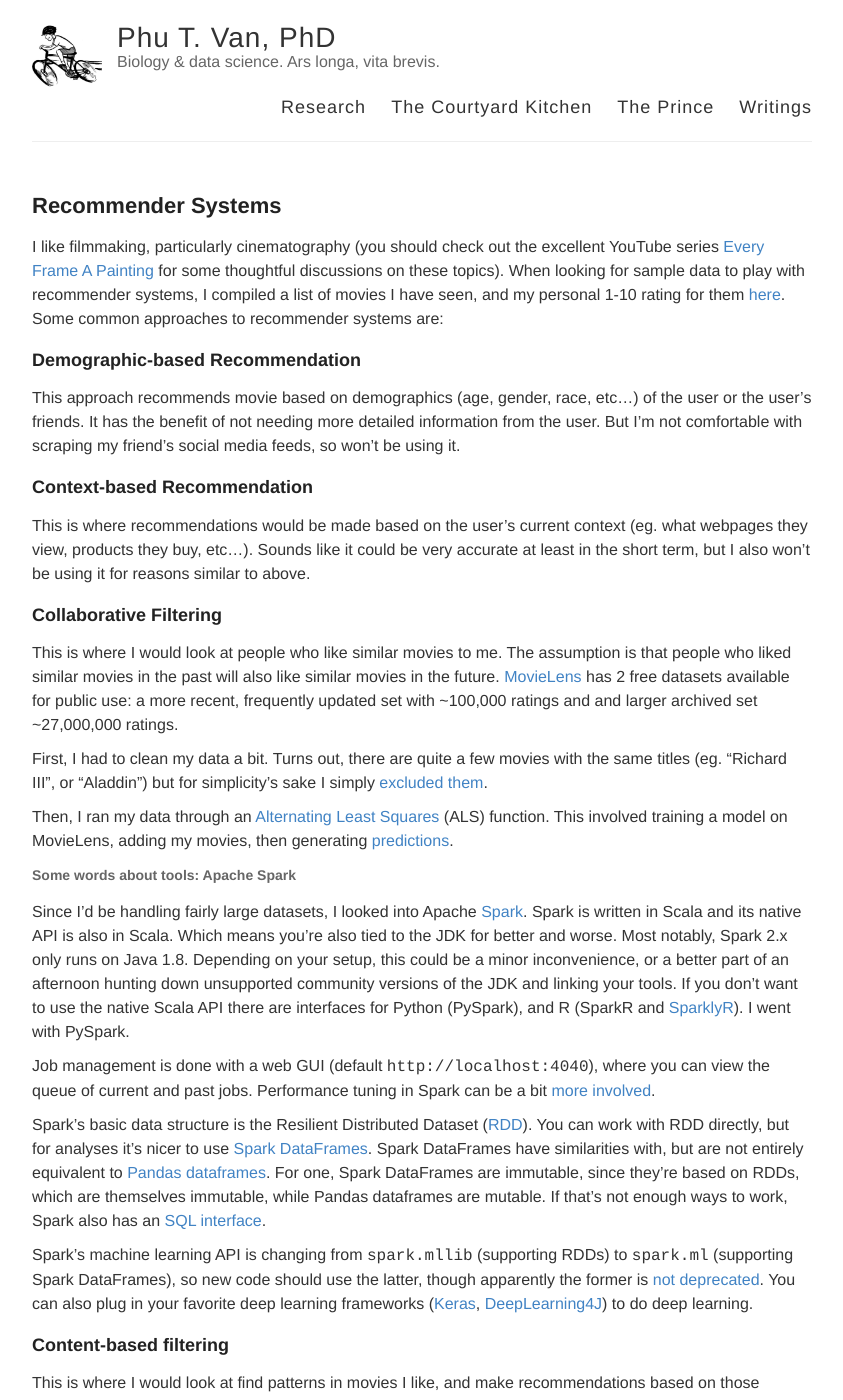
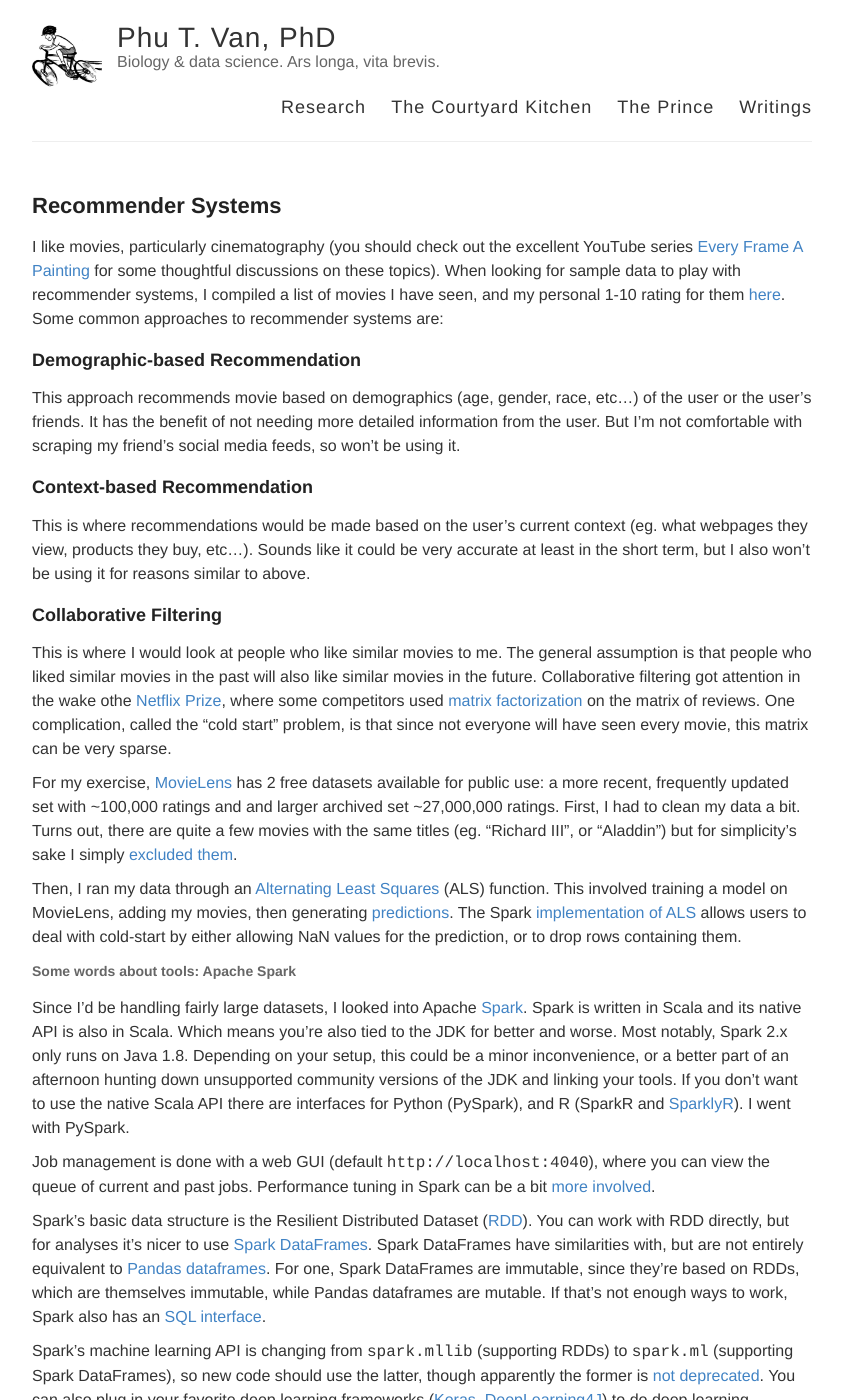
Before and after one commit to ptvan/ptvan.github.io, a Jekyll site: the page built from _posts/2019-10-19-recommender-systems.md, in a window 1280 px wide and 1400 px high. Shown: the whole window, without its empty margins (218-1061 px from the left). Built offline with Jekyll 4.4.1, drawn with Linux system fonts in a browser that asks for light colours.

Commit message:
added cold start for ALS

```diff
--- a/_posts/2019-10-19-recommender-systems.md
+++ b/_posts/2019-10-19-recommender-systems.md
@@ -3,7 +3,7 @@ layout: post
 title: Recommender Systems
 ---
 
-I like filmmaking, particularly cinematography (you should check out the excellent YouTube series [Every Frame A Painting](https://www.youtube.com/user/everyframeapainting) for some thoughtful discussions on these topics). When looking for sample data to play with recommender systems, I compiled a list of movies I have seen, and my personal 1-10 rating for them [here](https://github.com/ptvan/movies). Some common approaches to recommender systems are:
+I like movies, particularly cinematography (you should check out the excellent YouTube series [Every Frame A Painting](https://www.youtube.com/user/everyframeapainting) for some thoughtful discussions on these topics). When looking for sample data to play with recommender systems, I compiled a list of movies I have seen, and my personal 1-10 rating for them [here](https://github.com/ptvan/movies). Some common approaches to recommender systems are:
 
 ### Demographic-based Recommendation
 
@@ -15,11 +15,11 @@ This is where recommendations would be made based on the user's current context
 
 ### Collaborative Filtering
 
-This is where I would look at people who like similar movies to me. The assumption is that people who liked similar movies in the past will also like similar movies in the future. [MovieLens](https://grouplens.org/datasets/movielens/) has 2 free datasets available for public use: a more recent, frequently updated set with ~100,000 ratings and and larger archived set ~27,000,000 ratings.
+This is where I would look at people who like similar movies to me. The general assumption is that people who liked similar movies in the past will also like similar movies in the future. Collaborative filtering got attention in the wake othe [Netflix Prize](https://www.netflixprize.com/), where some competitors used [matrix factorization](https://en.wikipedia.org/wiki/Matrix_factorization_(recommender_systems)) on the matrix of reviews. One complication, called the "cold start" problem, is that since not everyone will have seen every movie, this matrix can be very sparse.
 
-First, I had to clean my data a bit. Turns out, there are quite a few movies with the same titles (eg. "Richard III", or "Aladdin") but for simplicity's sake I simply [excluded them](https://github.com/ptvan/movies/blob/master/clean_movies_for_ALS.py).
+For my exercise, [MovieLens](https://grouplens.org/datasets/movielens/) has 2 free datasets available for public use: a more recent, frequently updated set with ~100,000 ratings and and larger archived set ~27,000,000 ratings. First, I had to clean my data a bit. Turns out, there are quite a few movies with the same titles (eg. "Richard III", or "Aladdin") but for simplicity's sake I simply [excluded them](https://github.com/ptvan/movies/blob/master/clean_movies_for_ALS.py).
 
-Then, I ran my data through an [Alternating Least Squares](https://en.wikipedia.org/wiki/Matrix_completion#Alternating_least_squares_minimization) (ALS) function. This involved training a model on MovieLens, adding my movies, then generating [predictions](https://github.com/ptvan/movies/blob/master/spark_ALS.py).
+Then, I ran my data through an [Alternating Least Squares](https://en.wikipedia.org/wiki/Matrix_completion#Alternating_least_squares_minimization) (ALS) function. This involved training a model on MovieLens, adding my movies, then generating [predictions](https://github.com/ptvan/movies/blob/master/spark_ALS.py). The Spark [implementation of ALS](https://spark.apache.org/docs/latest/ml-collaborative-filtering.html) allows users to deal with cold-start by either allowing NaN values for the prediction, or to drop rows containing them.
 
 #### Some words about tools: Apache Spark
 
```
